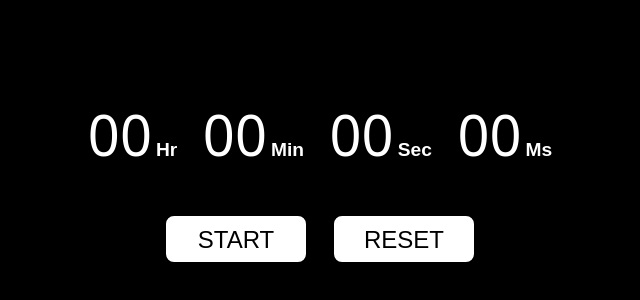
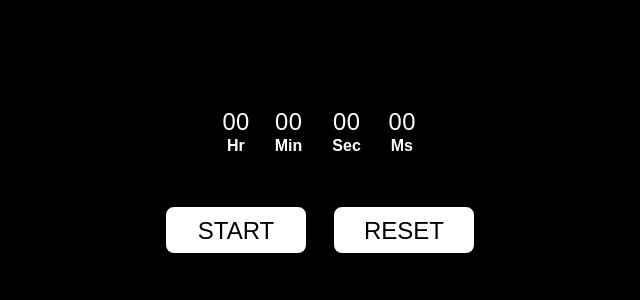
Before and after one commit to harshavardhankonisa/stopwatch, a plain HTML site: page index.html in a window 1280 px wide. Shown: the part 226-526 px from the top of the page, without its empty margins (320-960 px from the left). Drawn offline with Linux system fonts and the light colour scheme.

Commit message:
styles changed

```diff
--- a/style.css
+++ b/style.css
@@ -31,30 +31,29 @@
     display: flex;
     justify-content: center;
     align-items: center;
-    height: 50%;
-    width: 100%;
     margin-bottom: 20px;
 }
 
 /* Styles the digits displayed in the stopwatch */
 .digit{
+    display: block;
     font-family: system-ui, -apple-system, BlinkMacSystemFont, 'Segoe UI', Roboto, Oxygen, Ubuntu, Cantarell, 'Open Sans', 'Helvetica Neue', sans-serif;
-    font-size: 3.5rem;
+    font-size: 1.5rem;
     color: white;
 }
 
 /* Styles the text displayed in the stopwatch */
 .txt{
     font-family: Arial, Helvetica, sans-serif;
-    font-size: 1.2rem;
+    font-size: 1rem;
     font-weight: bold;
-    display: inline;
+    margin: 5px;
     color: white;
 }
 
 /* Styles each tile (container for a digit and its corresponding text) */
 .tile{
-    margin-right: 2vw;
+    padding: 10px;
 }
 
 /* Styles the buttons */
```
